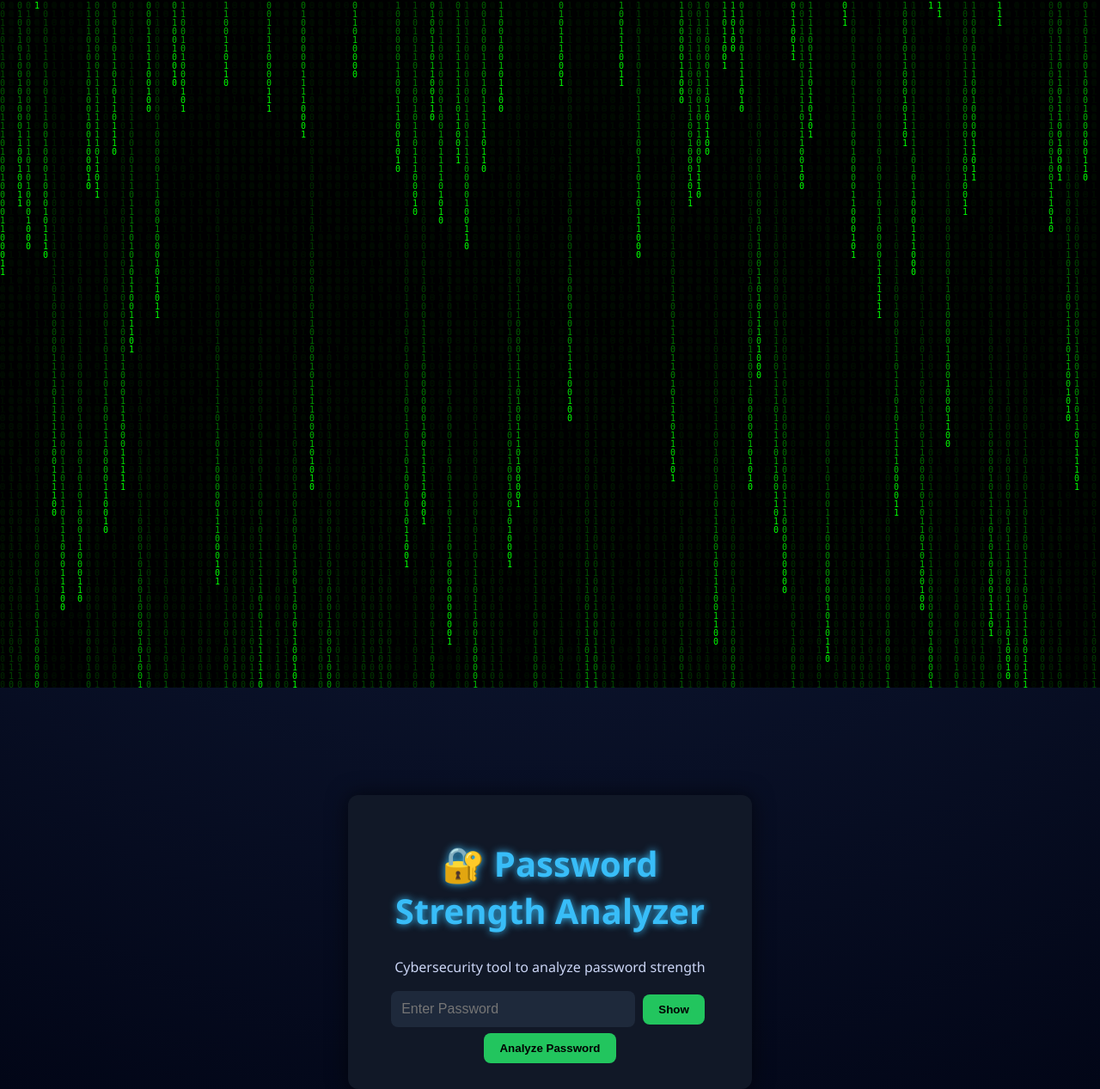
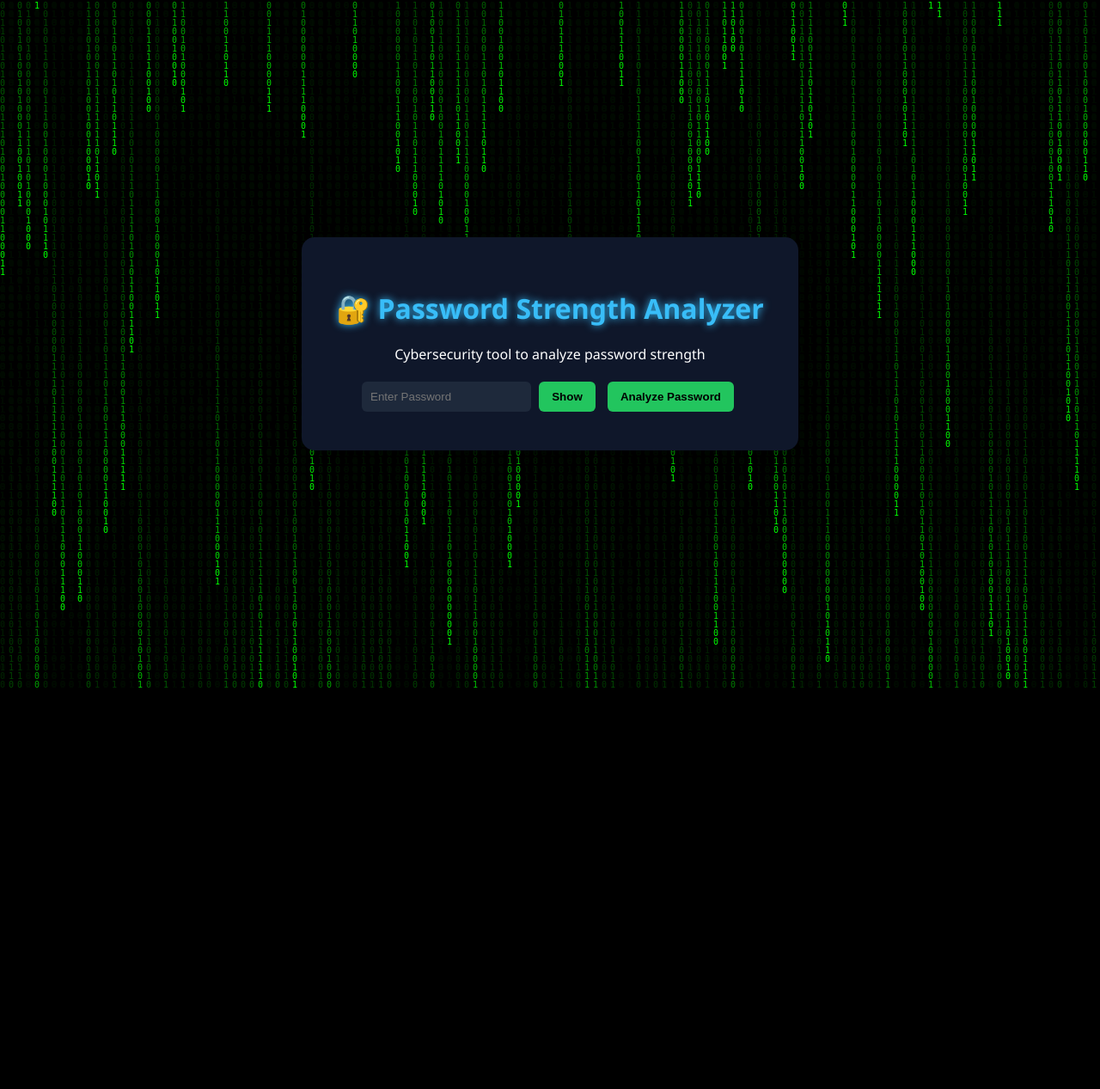
Before and after one commit to Bhavesh979/password-analyzer, a Flask app: page / in a window 1280 px wide. Shown: the whole page at 86% size. After the commit the page ends 800 px from the top, so only its background shows below. Run offline with Flask 3, Linux system fonts and the light colour scheme.

Commit message:
Update styles in static/style.css
Refactor CSS styles for body, card, and input elements.

```diff
--- a/static/style.css
+++ b/static/style.css
@@ -1,76 +1,63 @@
 body{
-font-family: 'Segoe UI', sans-serif;
-background: radial-gradient(circle at top,#0f2027,#0b132b,#020617);
+margin:0;
+font-family:Segoe UI;
+background:#020617;
 color:white;
-text-align:center;
-margin:0;
-padding:0;
+display:flex;
+justify-content:center;
+align-items:center;
+height:100vh;
+overflow:hidden;
+}
+
+#matrix{
+position:fixed;
+top:0;
+left:0;
+width:100%;
+height:100%;
+z-index:-1;
 }
 
 .container{
-margin-top:120px;
+position:relative;
+z-index:1;
+}
+
+.card{
+background:#0f172a;
+padding:40px;
+border-radius:15px;
+text-align:center;
+box-shadow:0 0 30px rgba(0,0,0,0.7);
 }
 
 h1{
-font-size:40px;
 color:#38bdf8;
 text-shadow:0 0 10px #38bdf8;
 }
 
-p{
-color:#cbd5f5;
-}
-
 input{
-padding:12px;
-font-size:16px;
-border-radius:8px;
+padding:10px;
 border:none;
-width:260px;
+border-radius:6px;
 background:#1e293b;
 color:white;
-outline:none;
 }
 
 button{
-padding:10px 18px;
+padding:10px 15px;
 margin:5px;
-border-radius:8px;
 border:none;
+border-radius:6px;
 background:#22c55e;
 color:black;
 font-weight:bold;
 cursor:pointer;
-transition:0.3s;
 }
 
 button:hover{
-background:#4ade80;
-transform:scale(1.05);
-}
-
-.strength-container{
-width:320px;
-height:12px;
-background:#1e293b;
-border-radius:10px;
-margin:15px auto;
-}
-
-#strength-bar{
-height:12px;
-width:0%;
-border-radius:10px;
-transition:0.4s;
-}
-
-.card{
-background:#111827;
-padding:25px;
-border-radius:12px;
-width:420px;
-margin:auto;
-box-shadow:0 0 25px rgba(0,0,0,0.6);
+background:#16a34a;
 }
 
 ul{
```
